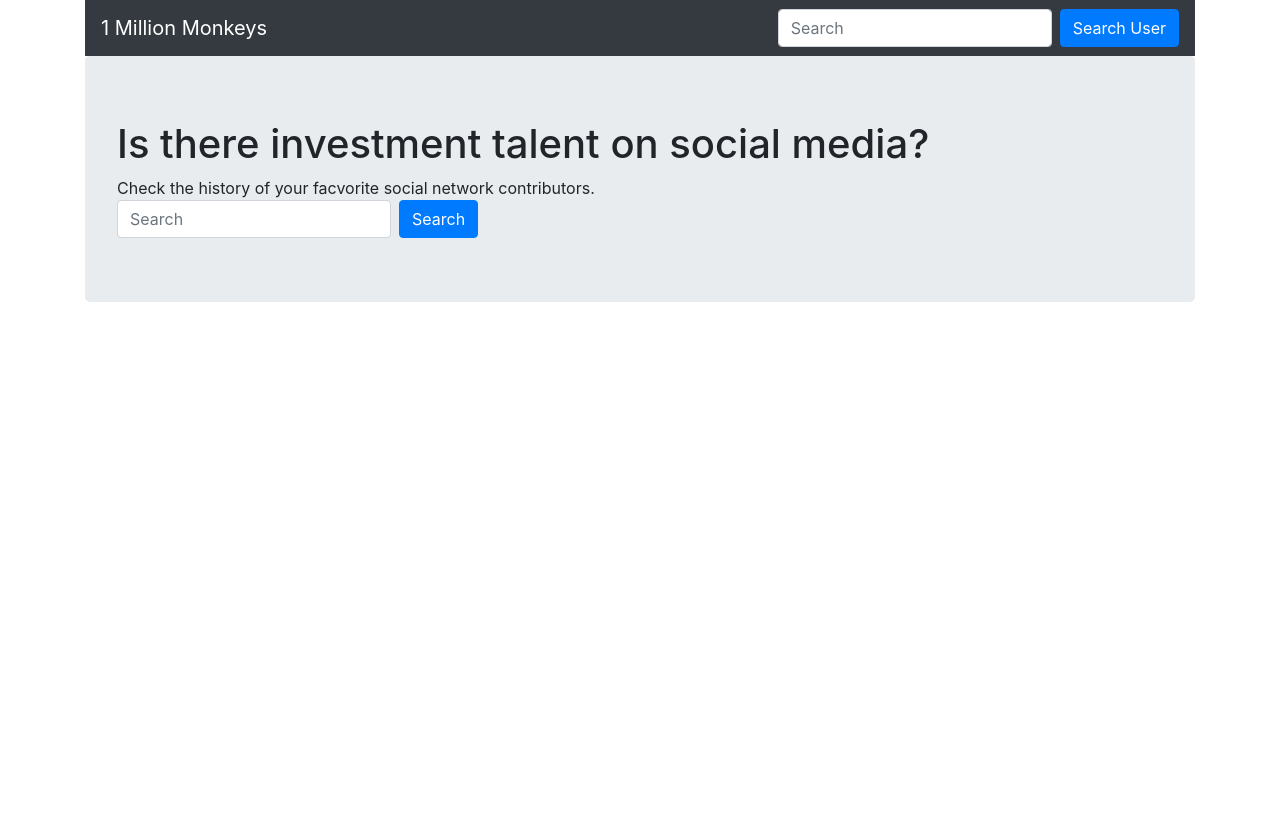
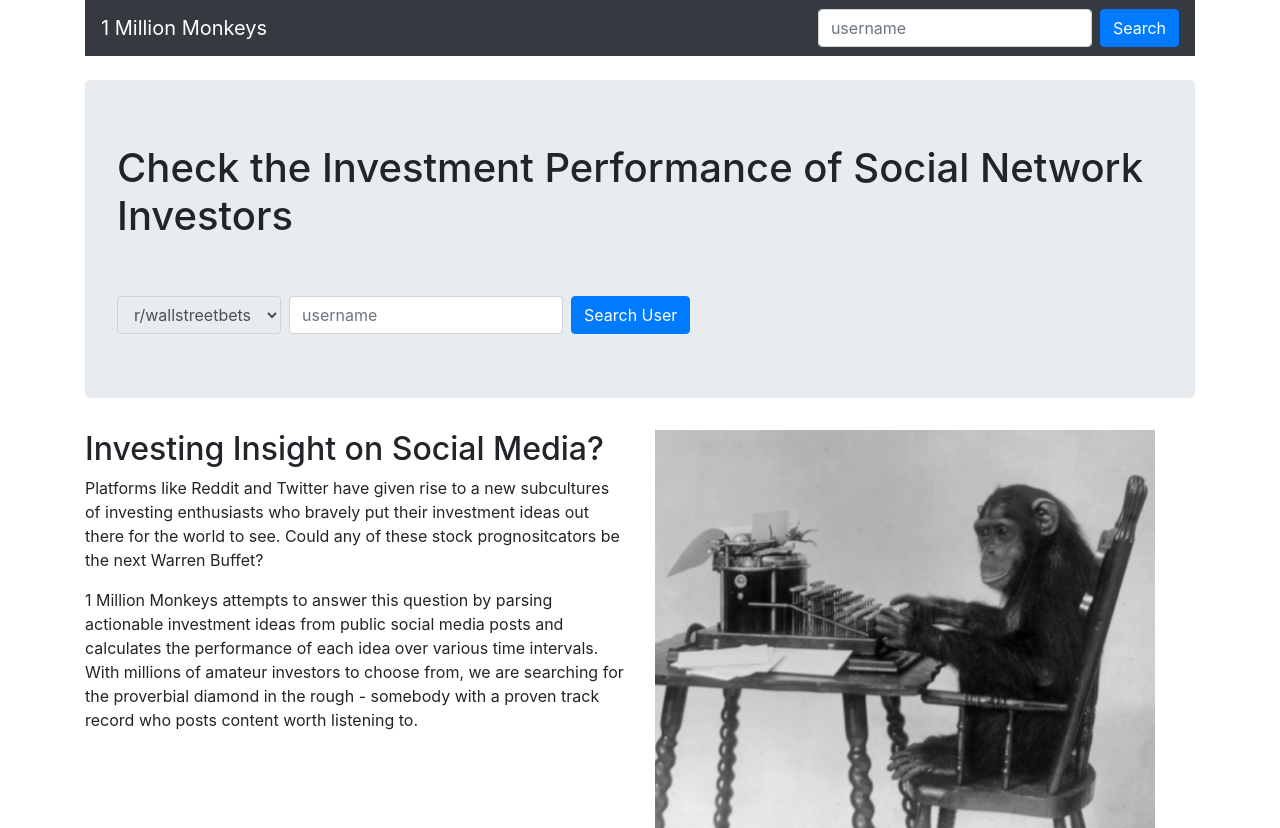
Before and after one commit to stevestring/1millionmonkeys, a React (Create React App) app: page / in a window 1280 px wide. Before the commit the page ends 800 px from the top, so only its background shows below. Built offline with nearby package versions, Linux system fonts and the light colour scheme.

Commit message:
Better Landing Page

```diff
--- a/src/App.js
+++ b/src/App.js
@@ -8,42 +8,66 @@ import Jumbotron from 'react-bootstrap/Jumbotron';
 import Button from 'react-bootstrap/Button';
 import Form from 'react-bootstrap/Form';
 import FormControl from 'react-bootstrap/FormControl';
-
+import DropdownButton from 'react-bootstrap/DropdownButton';
 import './App.css';
 
-function App() {
+class App extends React.Component {
+
+  mySubmitHandler = (event) => {
+    event.preventDefault();
+    //alert("You are submitting " + this.state.username);
+    window.location.replace('/Investor/'+this.state.username);
+  }
+  myChangeHandler = (event) => {
+    this.setState({username: event.target.value.trim()});
+  }
+
+  render()
+  {
   return (
     <Container>
       <NavHeader/>
 
+      <br/>
+     <Jumbotron><h1>
+     Check the Investment Performance of Social Network Investors</h1>
+           <br/>
+           <br/>
 
-     <Jumbotron><h1>Is there investment talent on social media?</h1>
-     Check the history of your facvorite social network contributors.
-           <br></br>
-           <Form inline>
-          <FormControl type="text" placeholder="Search" className="mr-sm-2" />
-          <Button variant="primary">Search</Button>
-        </Form></Jumbotron>
-        {/*<Col Col lg={6}  >
+           <Form inline onSubmit={this.mySubmitHandler}>
+            <FormControl as="select" className="mr-sm-2" value ="hello" disabled>
+            <option>r/wallstreetbets</option>
+            </FormControl>
+            <FormControl type="text" placeholder="username" className="mr-sm-2" onChange={this.myChangeHandler}/>
+            <Button type="submit" >Search User</Button>
+          </Form>
+          </Jumbotron>
 
-         <h1>Investing Talent... </h1>
-        <h1>on Social Media?</h1>
-        {/* <p>
-        "Let us imagine that a million monkeys have been trained to strike the keys of a typewriter at random, and that... these typist monkeys work eagerly ten hours a day on a million typewriters of various kinds.... And at the end of a year, these volumes turn out to contain the exact texts of the books of every sort and every language found in the world's richest libraries.”
+<Row>
+        <Col Col lg={6}  >
+
+        <h2>Investing Insight on Social Media?</h2>
+        <p>
+
+          Platforms like Reddit and Twitter have given rise to a new subcultures of investing enthusiasts who bravely put their investment ideas out there for the world to see.
+          Could any of these stock prognositcators be the next Warren Buffet?
         </p>
+        <p>
+          1 Million Monkeys attempts to answer this question by parsing actionable investment ideas from public social media posts and calculates the performance of each idea over various time intervals.
+          With millions of amateur investors to choose from, we are searching for the proverbial diamond in the rough - somebody with a proven track record who posts content worth listening to.
 
-
-
+        </p>
         </Col>
         <Col lg={6}>
         <img style={{class:'img-fluid'}} width= {500} src={process.env.PUBLIC_URL + '/Chimpanzee_seated_at_typewriter.jpg'} />
-        </Col> */}
-
+        </Col>
+        </Row>
       {/* <Row>
         <InvestorStats/>
       </Row> */}
     </Container>
-  );
+    );
+    }
 }
 
 export default App;
--- a/src/NavHeader.js
+++ b/src/NavHeader.js
@@ -34,8 +34,8 @@ render()
             <Nav.Link href="#link">Link</Nav.Link> */}
           </Nav>
           <Form inline onSubmit={this.mySubmitHandler}>
-            <FormControl type="text" placeholder="Search" className="mr-sm-2" onChange={this.myChangeHandler}/>
-            <Button type="submit" >Search User</Button>
+            <FormControl type="text" placeholder="username" className="mr-sm-2" onChange={this.myChangeHandler}/>
+            <Button type="submit" >Search</Button>
           </Form>
         </Navbar.Collapse>
       </Navbar>
--- a/src/index.js
+++ b/src/index.js
@@ -8,8 +8,8 @@ import { Route,  BrowserRouter as Router } from 'react-router-dom'
 const routing = (
   <Router>
         <div>
-            <Route exact path="/" render={App}/>
-            <Route path="/index.html" render={App}/>
+            <Route exact path="/" component={App}/>
+            <Route path="/index.html" component={App}/>
             <Route path="/Investor/:user" render={(props) => <Investor user={props.match.params.user}/>} />
         </div>
   </Router>
```
